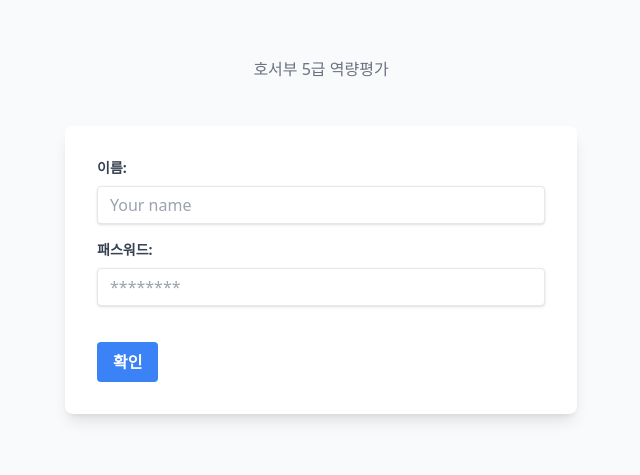
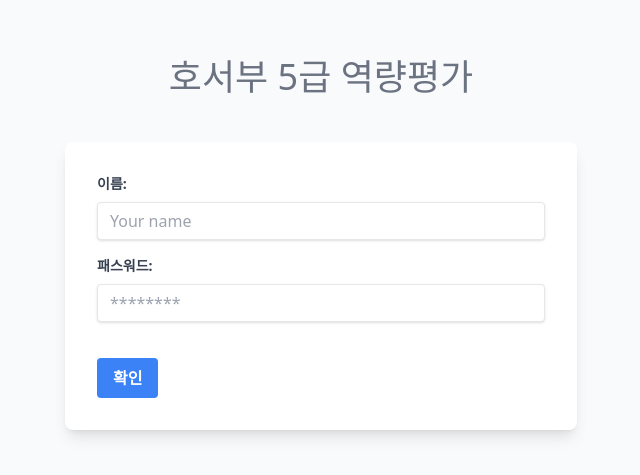
Before and after one commit to oriduck1/EvaluationService, a plain HTML site: page siteservice/ex_login.html in a window 1280 px wide. Shown: the part 141-616 px from the top of the page, without its empty margins (319-959 px from the left). Drawn offline with nearby package versions, Linux system fonts and the light colour scheme.

Commit message:
글자크기 수정(완)

```diff
--- a/siteservice/ex_login.html
+++ b/siteservice/ex_login.html
@@ -11,7 +11,7 @@
       <div class="header_inner"></div>
     </header>
     <div class="text-center mt-4">
-      <p class="text-gray-500" style="margin-bottom: 45px">
+      <p class="text-4xl text-gray-500" style="margin-bottom: 45px">
         호서부 5급 역량평가
       </p>
     </div>
```
